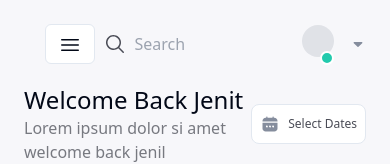
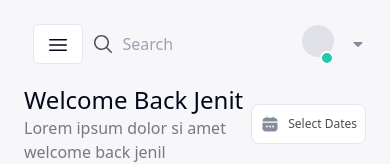
Before and after one commit to mvp5464/assignment-app, a Next.js app: page / in a window 390 px wide. Shown: the top 164 px of the page. Built offline with nearby package versions, Linux system fonts and the light colour scheme.

Commit message:
nav margin

```diff
--- a/src/components/Navbar.tsx
+++ b/src/components/Navbar.tsx
@@ -13,8 +13,8 @@
 const Navbar = () => {
   return (
     <div>
-      <div className="flex justify-between items-center  mb-5">
-        <div className="flex gap-2 justify-center items-center">
+      <div className="flex justify-between items-center mb-5">
+        <div className="flex gap-2 justify-center items-center md:ml-0 -ml-4">
           <Sheet>
             <SheetTrigger asChild>
               <Button variant="outline" className="md:hidden block px-3">
```
